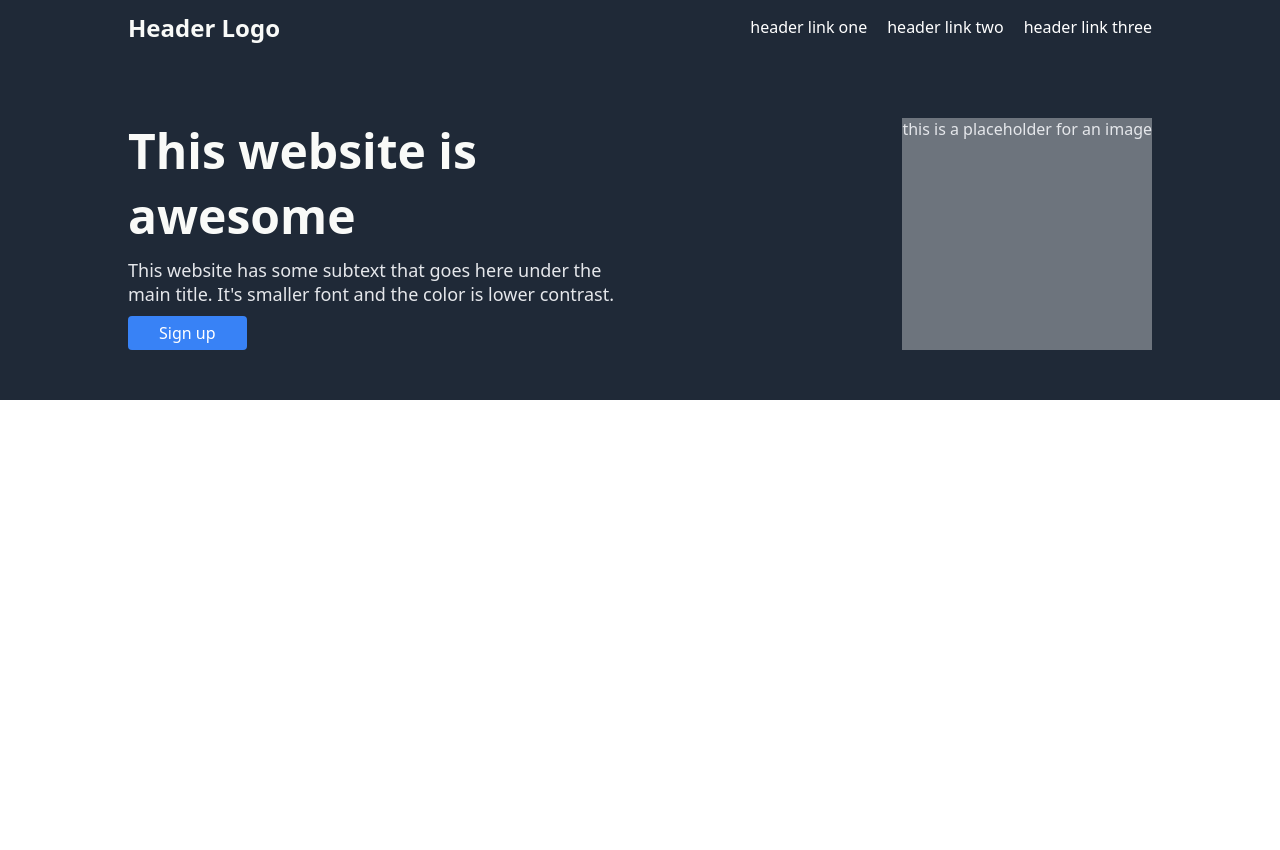
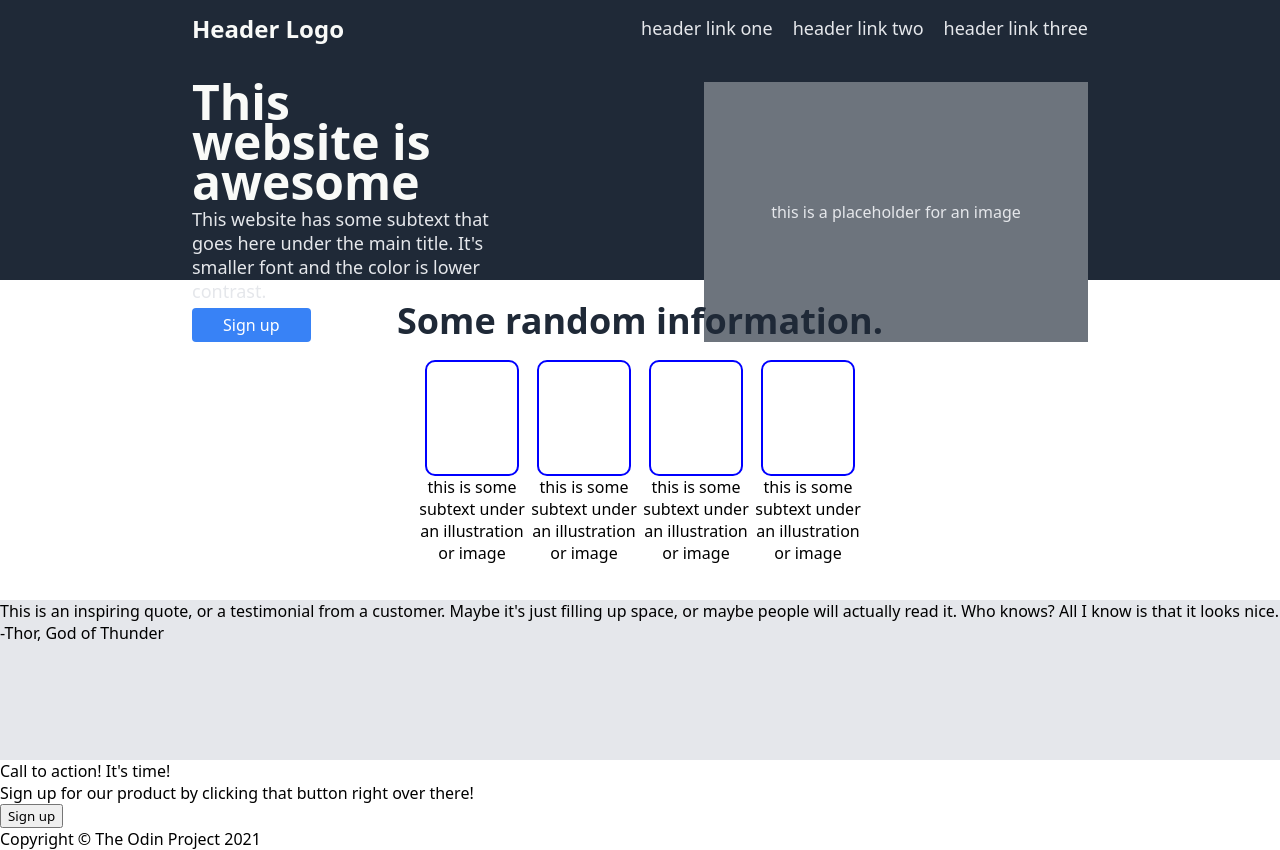
Before and after one commit to Kasperrf/Project-Landing-Page, a plain HTML site: page index.html in a window 1280 px wide. Before the commit the page ends 800 px from the top, so only its background shows below. Drawn offline with Linux system fonts and the light colour scheme.

Commit message:
Added all html elements Added styles to upper content.

```diff
--- a/index.html
+++ b/index.html
@@ -43,5 +43,71 @@
             </div>
         </div>
     </div>
+    <div class="randomInfo">
+        <div class="randomInfoTitle">
+            Some random information.
+        </div>
+        <div class="randomInfoImage">
+            <div class="imgContainer1">
+                <div class="img1">
+                </div>
+                <div>
+                    this is some subtext under an illustration or image
+                </div>
+            </div>
+            <div class="imgContainer2">
+                <div class="img2">
+                </div>
+                <div>
+                    this is some subtext under an illustration or image
+                </div>
+            </div>
+            <div class="imgContainer3">
+                <div class="img3">
+                </div>
+                <div>
+                    this is some subtext under an illustration or image
+                </div>
+            </div>
+            <div class="imgContainer4">
+                <div class="img4">
+                </div>
+                <div>
+                    this is some subtext under an illustration or image
+                </div>
+        </div>
+
+        </div>
+    </div>
+    <div class="quoteContainer">
+        <div class="quote">
+            This is an inspiring quote, or a testimonial from a customer. Maybe it's just filling up
+            space, or maybe people will actually read it. Who knows? All I know is that it looks nice.
+        </div>
+        <div class="quoteAuthor">
+            -Thor, God of Thunder
+        </div>
+    </div>
+    <div class="callToActionContainer">
+        <div class="callToActionCard">
+            <div class="callToActionLeft">
+                <div class="callToActionLeftHeader">
+                    Call to action! It's time!
+                </div>
+                <div class="callToActionLeftUndertext">
+                    Sign up for our product by clicking that button right over there!
+                </div>
+            </div>
+            <div>
+                <button class="callToActionButton">
+                    Sign up
+                </button>
+            </div>
+        </div>
+
+    </div>
+    <div class="footer">
+        Copyright © The Odin Project 2021
+    </div>
 </body>
 </html>
--- a/style.css
+++ b/style.css
@@ -11,15 +11,15 @@ body{
 
 .header{
     background-color: #1F2937;
-    height: 400px;
+    height: 35vh;
 }
 
 .headerNav {
     display: flex;
     align-items: center;
-    margin-left: 10%;
-    margin-right: 10%;
     color: white;
+    margin-left: 15%;
+    margin-right: 15%;
 }
 
 .headerLogo{
@@ -42,13 +42,14 @@ body{
 
 .headerMenu ul a{
     text-decoration: none;
-    color: white;
+    color: #E5E7EB;
+    font-size: 18px;
 }
 
 .headerContent{
-    margin-top: 5%;
-    margin-left: 10%;
-    margin-right: 10%;
+    margin-top: 2%;
+    margin-left: 15%;
+    margin-right: 15%;
     display: flex;
     justify-content: space-evenly;
 }
@@ -58,19 +59,22 @@ body{
     flex: 0 0 50%;
     justify-content: flex-start;
     flex-direction: column;
-    gap: 10px;
+    gap: 5px;
     flex-wrap: wrap;
 }
 
 .headerContentLeftTitle{
     font-size: 48px;
+    line-height: 40px;
     color: #f9faf8;
     font-weight: 900;
+    width: 20vw;
 }
 
 .headerContentLeftText{
     font-size: 18px;
-    color: #E5E7EB
+    color: #E5E7EB;
+    width: 25vw;
 }
 
 .headerContentLeftButton{
@@ -96,8 +100,63 @@ body{
 }
 
 .placeholder{
+    display: flex;
+    width: 30vw;
     justify-content: center;
     align-items: center;
     background-color: #6d747d;
     color:#E5E7EB;
 }
+
+.randomInfo{
+    display: flex;
+    flex-direction: column;
+    align-items: center;
+    height: 40vh;
+}
+
+.randomInfoTitle{
+    height: 10vh;
+    display: flex;
+    justify-content: center;
+    align-items: center;
+    font-size: 36px;
+    color: #1F2937;
+    font-weight: 900;
+}
+
+.randomInfoImage{
+    display: flex;
+    justify-content:center;
+    width: 35vw;
+    height: auto;
+    flex: 0 0 0;
+}
+
+.imgContainer1,
+.imgContainer2,
+.imgContainer3,
+.imgContainer4{
+    display: flex;
+    flex-direction: column;
+    align-items: center;
+    flex-wrap: wrap;
+    text-align: center;
+}
+
+.img1,
+.img2,
+.img3,
+.img4{
+    height: 14vh;
+    width: 7vw;
+    border: 2px solid blue;
+    border-radius: 10px;
+}
+
+.quoteContainer{
+    display: flex;
+    flex-direction: column;
+    background-color: #E5E7EB;
+    height: 20vh;
+}
```
